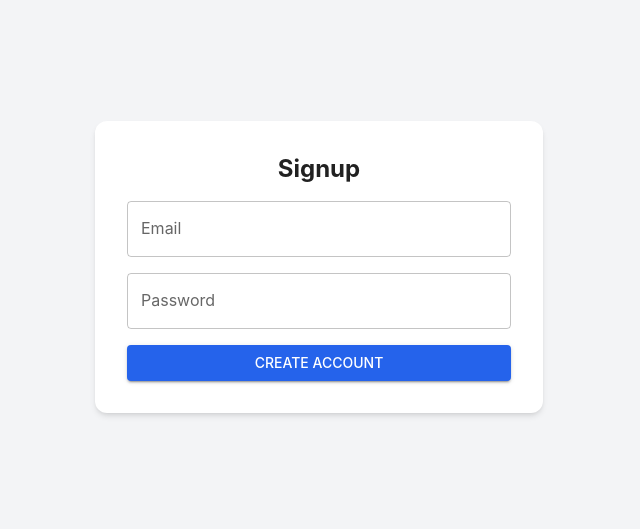
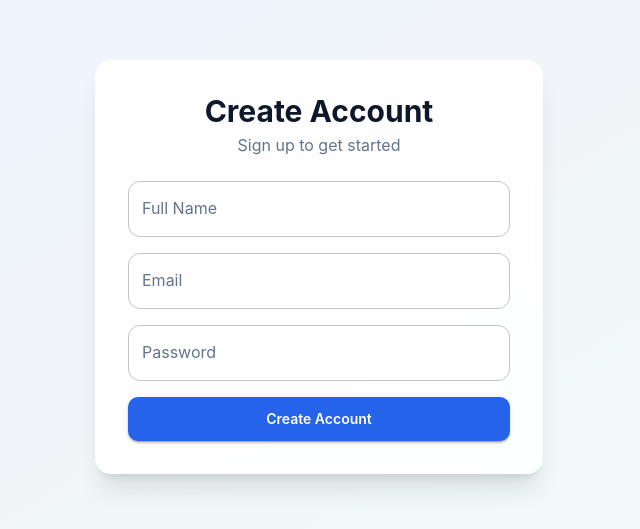
Before and after one commit to fyslhlu/midterm-project, a React (Vite) app: page /signup in a window 1280 px wide. Shown: the part 133-662 px from the top of the page, without its empty margins (321-961 px from the left). Built offline with nearby package versions, Linux system fonts and the light colour scheme.

Commit message:
Add custom application theme

```diff
--- a/src/layouts/AuthLayout.tsx
+++ b/src/layouts/AuthLayout.tsx
@@ -2,8 +2,8 @@ import { Outlet } from "react-router-dom";
 
 function AuthLayout() {
   return (
-    <div className="h-screen flex items-center justify-center bg-gray-100">
-      <div className="bg-white p-8 rounded-xl shadow-md w-full max-w-md">
+    <div className="min-h-screen flex items-center justify-center bg-gradient-to-br from-blue-50 via-slate-100 to-teal-50 px-4">
+      <div className="bg-white/90 backdrop-blur-sm p-8 rounded-2xl shadow-xl w-full max-w-md border border-white">
         <Outlet />
       </div>
     </div>
--- a/src/layouts/DashboardLayout.tsx
+++ b/src/layouts/DashboardLayout.tsx
@@ -2,16 +2,23 @@ import { Outlet } from "react-router-dom";
 
 function DashboardLayout() {
   return (
-    <div className="h-screen flex">
-      {/* Sidebar placeholder */}
-      <div className="w-64 bg-blue-600 text-white p-4">
-        Dashboard Menu
-      </div>
+    <div className="min-h-screen flex bg-slate-100">
+      <aside className="w-64 bg-slate-900 text-white p-6 hidden md:block">
+        <h2 className="text-2xl font-bold mb-8">Midterm App</h2>
 
-      {/* Main content */}
-      <div className="flex-1 bg-gray-100 p-6">
+        <nav className="flex flex-col gap-3">
+          <span className="bg-blue-600 px-4 py-2 rounded-lg font-medium">
+            Dashboard
+          </span>
+          <span className="text-slate-300 px-4 py-2">Users</span>
+          <span className="text-slate-300 px-4 py-2">Reports</span>
+          <span className="text-slate-300 px-4 py-2">Settings</span>
+        </nav>
+      </aside>
+
+      <main className="flex-1 p-6">
         <Outlet />
-      </div>
+      </main>
     </div>
   );
 }
--- a/src/pages/Login.tsx
+++ b/src/pages/Login.tsx
@@ -40,7 +40,10 @@ function Login() {
 
   return (
     <div className="flex flex-col gap-4">
-      <h2 className="text-2xl font-bold text-center">Login</h2>
+      <div className="text-center mb-2">
+  <h2 className="text-3xl font-bold text-slate-900">Welcome Back</h2>
+  <p className="text-slate-500 mt-1">Login to access your dashboard</p>
+</div>
 
       <TextField label="Email" fullWidth />
       <TextField label="Password" type="password" fullWidth />
--- a/src/pages/Signup.tsx
+++ b/src/pages/Signup.tsx
@@ -3,8 +3,12 @@ import { TextField, Button } from "@mui/material";
 function Signup() {
   return (
     <div className="flex flex-col gap-4">
-      <h2 className="text-2xl font-bold text-center">Signup</h2>
+      <div className="text-center mb-2">
+        <h2 className="text-3xl font-bold text-slate-900">Create Account</h2>
+        <p className="text-slate-500 mt-1">Sign up to get started</p>
+      </div>
 
+      <TextField label="Full Name" fullWidth />
       <TextField label="Email" fullWidth />
       <TextField label="Password" type="password" fullWidth />
 
--- a/src/theme/theme.ts
+++ b/src/theme/theme.ts
@@ -2,17 +2,81 @@ import { createTheme } from "@mui/material/styles";
 
 export const theme = createTheme({
   palette: {
+    mode: "light",
+
     primary: {
-      main: "#2563eb", // blue (matches Tailwind blue-600)
+      main: "#2563eb",
+      light: "#60a5fa",
+      dark: "#1e40af",
+      contrastText: "#ffffff",
     },
+
     secondary: {
-      main: "#10b981", // green accent
+      main: "#14b8a6",
+      light: "#5eead4",
+      dark: "#0f766e",
+      contrastText: "#ffffff",
     },
+
     background: {
-      default: "#f3f4f6", // matches gray-100
+      default: "#f8fafc",
+      paper: "#ffffff",
+    },
+
+    text: {
+      primary: "#0f172a",
+      secondary: "#64748b",
     },
   },
+
   typography: {
-    fontFamily: "Inter, Arial, sans-serif",
+    fontFamily: `"Inter", "Roboto", "Arial", sans-serif`,
+    h1: {
+      fontWeight: 700,
+    },
+    h2: {
+      fontWeight: 700,
+    },
+    h3: {
+      fontWeight: 600,
+    },
+    button: {
+      textTransform: "none",
+      fontWeight: 600,
+    },
+  },
+
+  shape: {
+    borderRadius: 12,
+  },
+
+  components: {
+    MuiButton: {
+      styleOverrides: {
+        root: {
+          borderRadius: 10,
+          paddingTop: 10,
+          paddingBottom: 10,
+        },
+      },
+    },
+
+    MuiTextField: {
+      styleOverrides: {
+        root: {
+          backgroundColor: "#ffffff",
+          borderRadius: 10,
+        },
+      },
+    },
+
+    MuiDialog: {
+      styleOverrides: {
+        paper: {
+          borderRadius: 16,
+          padding: 8,
+        },
+      },
+    },
   },
 });
```
Also changed, not shown: 1 other file (tests, documents, lock files or other folders).
